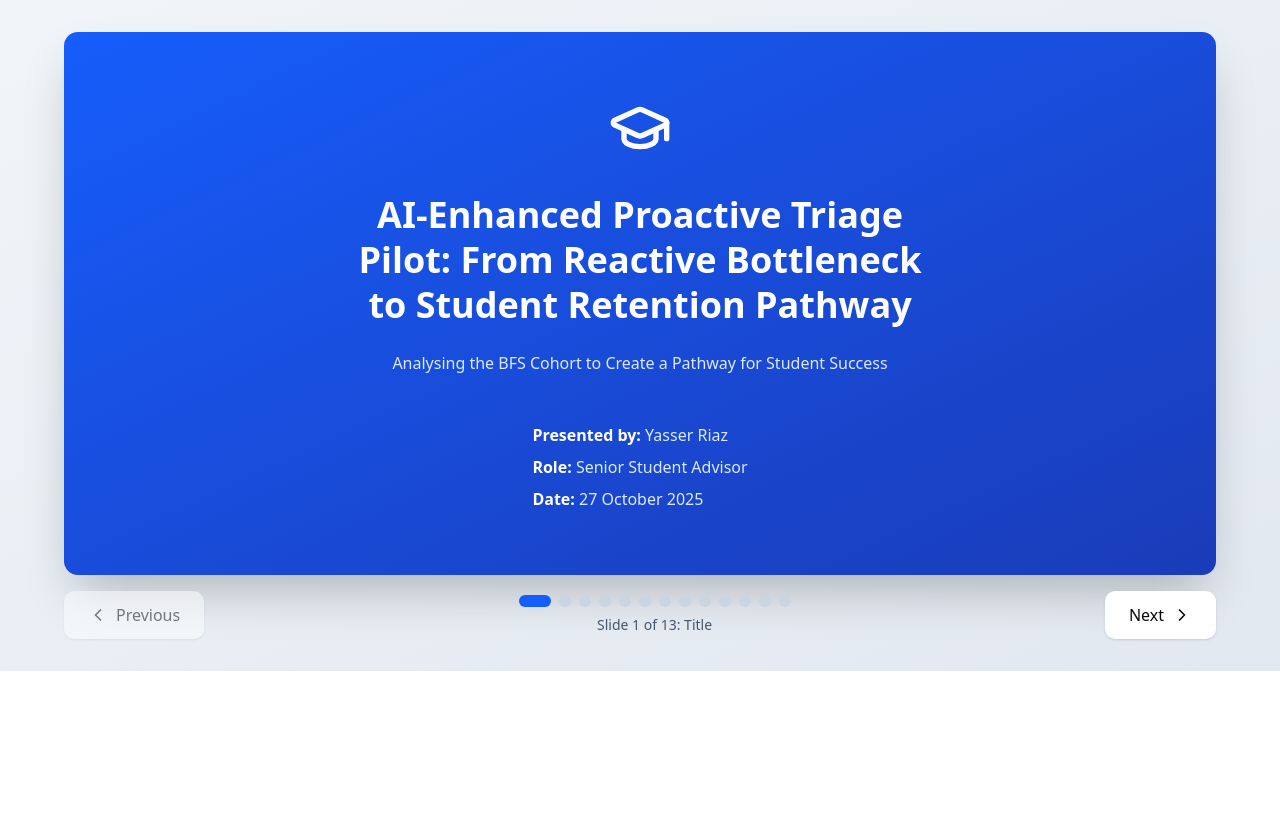
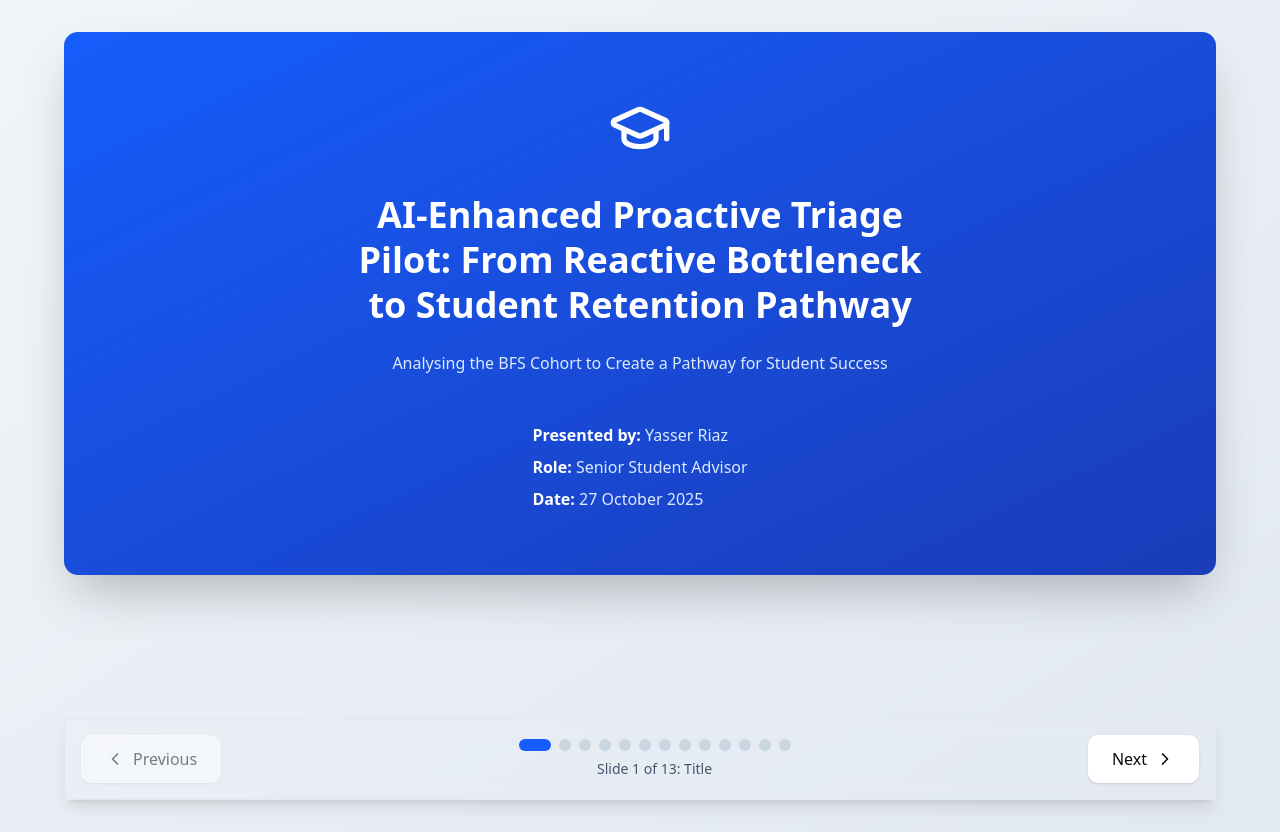
Before and after one commit to digital-professor/Triagepresentation, a React (Vite) app: page / in a window 1280 px wide. Before the commit the page ends 800 px from the top, so only its background shows below. Built offline with nearby package versions, Linux system fonts and the light colour scheme.

Commit message:
Refactor Presentation component layout and navigation

```diff
--- a/src/components/Presentation.tsx
+++ b/src/components/Presentation.tsx
@@ -593,15 +593,20 @@ export default function Presentation() {
   }
 
   return (
-    <div className="h-screen bg-gradient-to-br from-slate-100 to-slate-200 p-4 md:p-8 flex flex-col">
-      <div className="max-w-6xl mx-auto flex flex-col flex-1 w-full min-h-0">
-        {/* Slide Content Area (Scrollable) */}
-        <div className="flex-1 overflow-y-auto mb-4 md:mb-6">
+    <div className="min-h-screen bg-gradient-to-br from-slate-100 to-slate-200 p-4 md:p-8">
+      <div className="max-w-6xl mx-auto flex flex-col" style={{ height: 'calc(100vh - 2rem)' }}>
+        {/* Fixed-height scrollable slide container */}
+        <div className="flex-1 overflow-y-auto mb-6" style={{
+          scrollbarWidth: 'thin',
+          scrollbarColor: '#94a3b8 #e2e8f0'
+        }}>
           <CurrentSlideComponent />
         </div>
 
-        {/* Navigation Controls - single render, responsive via hook */}
+        {/* Fixed Navigation Controls */}
         <div className="flex-shrink-0">
+  <div className="mx-auto max-w-6xl px-4 md:px-8 pb-[env(safe-area-inset-bottom)]">
+    <div className="rounded-t-xl bg-white/90 backdrop-blur supports-[backdrop-filter]:bg-white/70 shadow-lg border border-slate-200 p-3 md:p-4">
       {isMdUp ? (
         // Desktop Navigator
         <div className="flex items-center justify-between gap-4">
@@ -614,13 +619,15 @@ export default function Presentation() {
             Previous
           </button>
 
-              <div className="flex flex-col items-center w-full md:w-auto">
+          <div className="flex flex-col items-center w-full">
             <div className="flex justify-center gap-2 mb-2">
               {slides.map((_, idx) => (
                 <button
                   key={idx}
                   onClick={() => setCurrentSlide(idx)}
-                      className={`w-3 h-3 rounded-full transition-all ${idx === currentSlide ? 'bg-blue-600 w-6 md:w-8' : 'bg-slate-300 hover:bg-slate-400'}`}
+                  className={`w-3 h-3 rounded-full transition-all ${
+                    idx === currentSlide ? 'bg-blue-600 w-6 md:w-8' : 'bg-slate-300 hover:bg-slate-400'
+                  }`}
                   aria-label={`Go to slide ${idx + 1}`}
                 />
               ))}
@@ -648,7 +655,9 @@ export default function Presentation() {
                 <button
                   key={idx}
                   onClick={() => setCurrentSlide(idx)}
-                      className={`w-3 h-3 rounded-full transition-all ${idx === currentSlide ? 'bg-blue-600 w-6' : 'bg-slate-300 hover:bg-slate-400'}`}
+                  className={`w-3 h-3 rounded-full transition-all ${
+                    idx === currentSlide ? 'bg-blue-600 w-6' : 'bg-slate-300 hover:bg-slate-400'
+                  }`}
                   aria-label={`Go to slide ${idx + 1}`}
                 />
               ))}
@@ -678,7 +687,8 @@ export default function Presentation() {
         </div>
       )}
           </div>
-
+        </div>
+      </div>
     </div>
   </div>
   );
```
Lines whose indentation alone changed are shown as unchanged.
